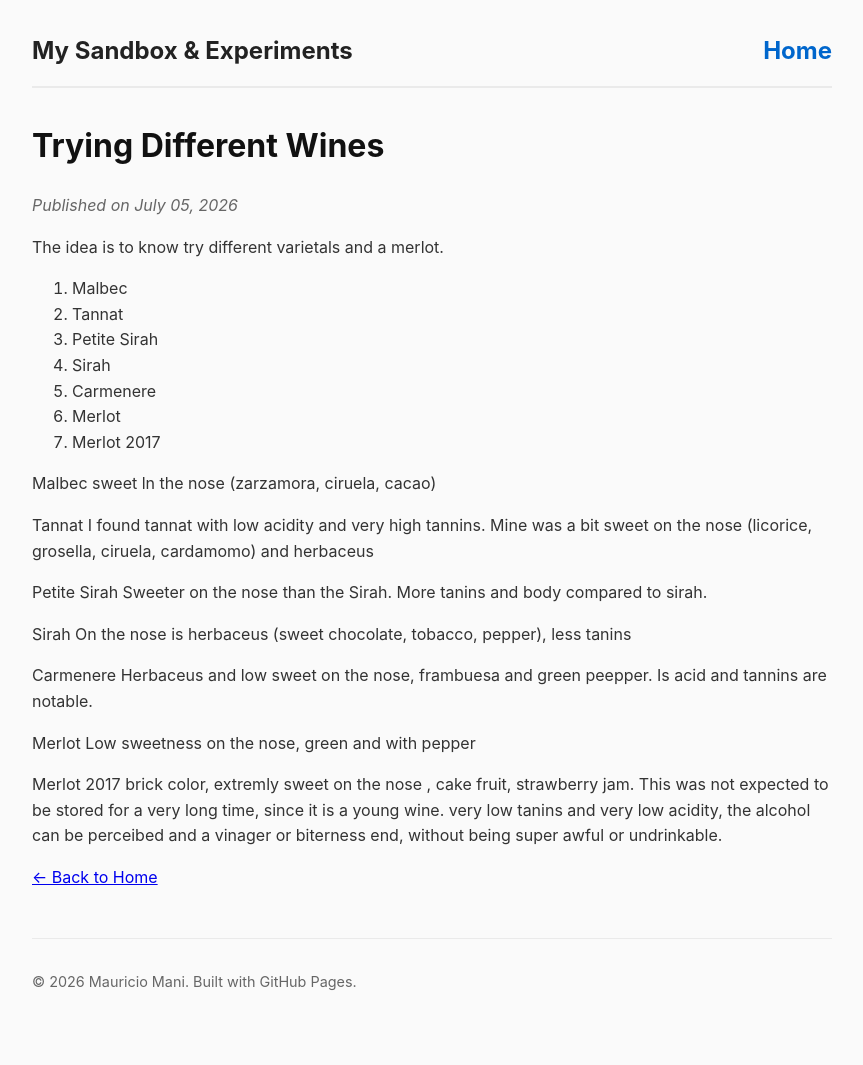
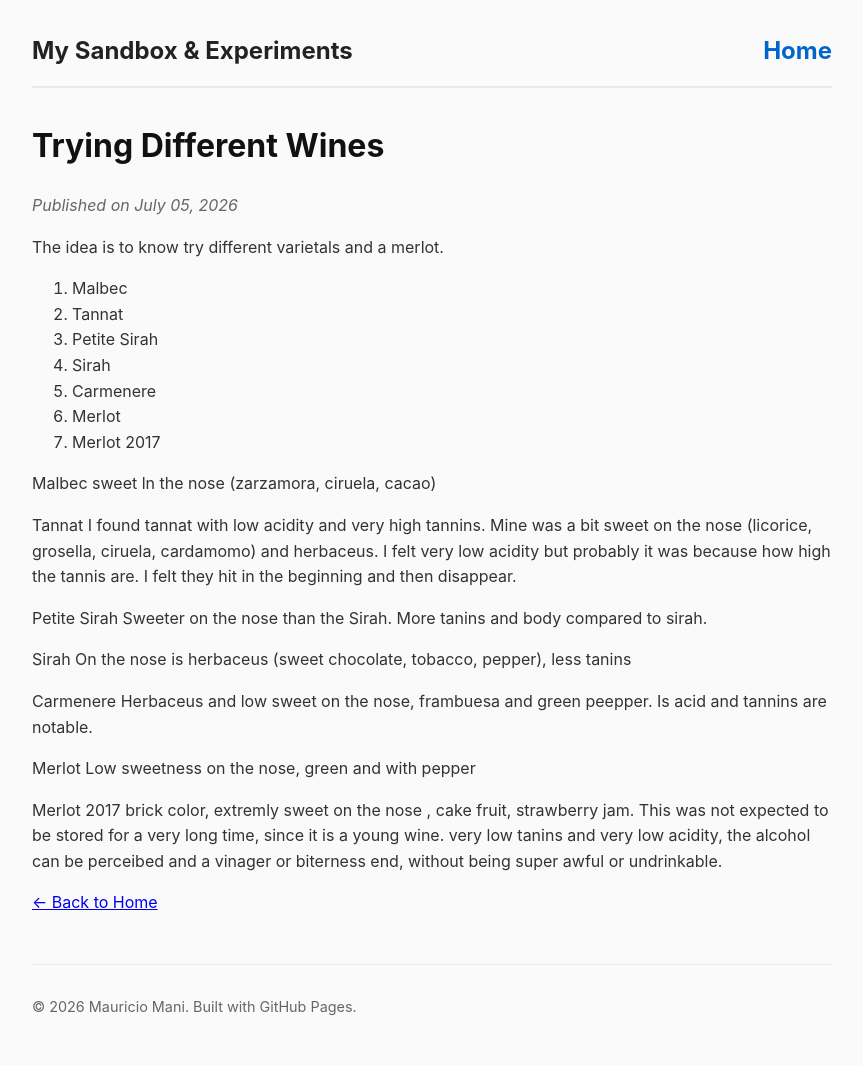
Before and after one commit to mauriciomani/mauriciomani.github.io, a Jekyll site: the page built from _posts/2026-07-05-trying-different-wines.md, in a window 1280 px wide. Shown: the whole page, without its empty margins (208-1071 px from the left). Built offline with Jekyll 4.4.1, drawn with Linux system fonts in a browser that asks for light colours; our own code applies the rules of GitHub Pages for plain Markdown files; before the commit the page ends 1039 px from its top, so only the background shows below that.

Commit message:
Fix punctuation and improve Tannat description
Corrected punctuation and clarified acidity description for Tannat.

```diff
--- a/_posts/2026-07-05-trying-different-wines.md
+++ b/_posts/2026-07-05-trying-different-wines.md
@@ -12,7 +12,8 @@ sweet ln the nose (zarzamora, ciruela, cacao)
 
 Tannat
 I found tannat with low acidity and very high tannins.
-Mine was a bit sweet on the nose (licorice, grosella, ciruela, cardamomo) and herbaceus
+Mine was a bit sweet on the nose (licorice, grosella, ciruela, cardamomo) and herbaceus.
+I felt very low acidity but probably it was because how high the tannis are. I felt they hit in the beginning and then disappear.
 
 Petite Sirah
 Sweeter on the nose than the Sirah. More tanins and body compared to sirah.
```
